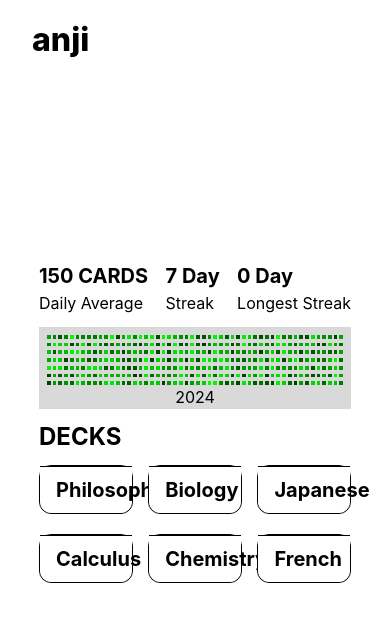
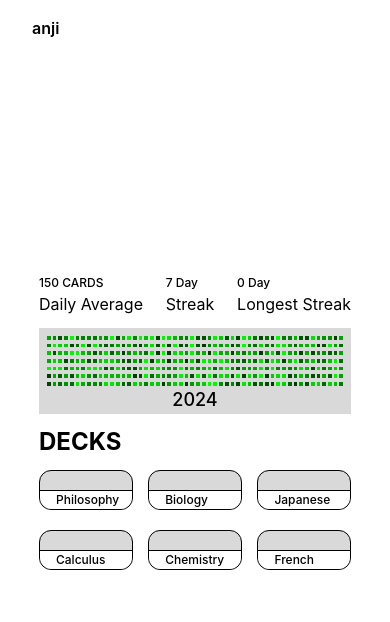
Before and after one commit to anjiapp/anji, a React (Create React App) app in the folder frontend/: page / in a window 390 px wide. Shown: the top 622 px of the page. Built offline with nearby package versions, Linux system fonts and the light colour scheme.

Commit message:
Update Dashboard Styling

```diff
--- a/frontend/src/App.jsx
+++ b/frontend/src/App.jsx
@@ -4,10 +4,8 @@ import Dashboard from "./components/Dashboard";
 function App() {
     return (
         <div className={'h-screen overflow-hidden relative'}>
-            <h1 className={"absolute top-4 left-8"}>anji</h1>
-            <div className={"flex items-center w-full h-full justify-center"}>
-                <Dashboard />
-            </div>
+            <h1 className={"absolute top-4 left-8"}>anji</h1> {/*Nav here*/}
+            <Dashboard />
         </div>
     );
 }
--- a/frontend/src/components/Calendar.jsx
+++ b/frontend/src/components/Calendar.jsx
@@ -28,7 +28,7 @@ export default function Calendar() {
                     })
                 }
             </div>
-            <p className={'text-center'}>{year}</p>
+            <p className={'text-center font-medium text-lg'}>{year}</p>
         </div>
     );
 }
--- a/frontend/src/components/Dashboard.jsx
+++ b/frontend/src/components/Dashboard.jsx
@@ -12,7 +12,7 @@ export default function Dashboard() {
     const [openDeck, setOpenDeck] = useState(''); // Use Deck id later for scaling
 
     return (
-        <>
+        <div className={'flex items-center w-full h-full justify-center'}>
             <div className={'w-[80%] space-y-3'}>
                 <div className={'flex justify-between'}>
                     <div>
@@ -53,6 +53,6 @@ export default function Dashboard() {
                 isDeckOpen &&
                 <CardModal title={openDeck} setIsDeckOpen={setIsDeckOpen} />
             }
-        </>
+        </div>
     );
 }
--- a/frontend/src/components/PinnedCards.jsx
+++ b/frontend/src/components/PinnedCards.jsx
@@ -4,12 +4,12 @@ export default function PinnedCards(props) {
             props.setOpenDeck(props.title);
             props.setIsDeckOpen(true);
         }}>
-            <div className={'inline-block self-end w-full py-2 px-4 bg-white'}
+            <div className={'inline-block self-end w-full md:py-2 px-4 bg-white'}
             style={{
                 borderRadius: '0 0 0.75rem 0.75rem',
                 borderTop: '1px solid black'
             }}>
-                <h2 className={'font-bold'}>{props.title}</h2>
+                <h2>{props.title}</h2>
             </div>
         </div>
     );
--- a/frontend/src/index.css
+++ b/frontend/src/index.css
@@ -17,11 +17,23 @@ code {
 }
 
 h1 {
-  font-size: 2rem;
+  font-size: 2.5rem;
   font-weight: 800;
 }
 
 h2 {
-  font-size: 1.25rem;
+  font-size: 1.5rem;
   font-weight: 700;
 }
+
+@media (max-width: 640px) {
+  h1 {
+    font-size: 1rem;
+    font-weight: 600;
+  }
+
+  h2 {
+    font-size: .75rem;
+    font-weight: 500;
+  }
+}
```
